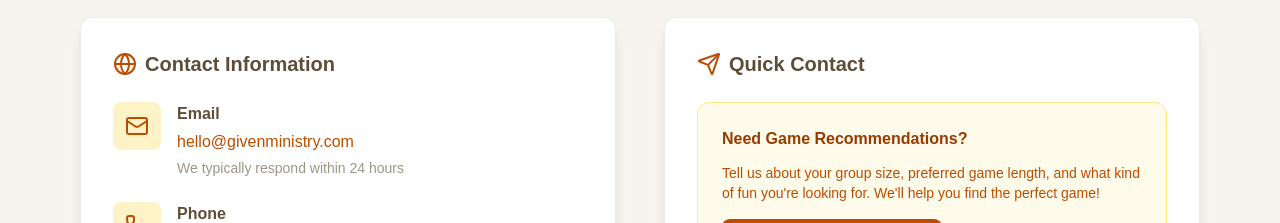
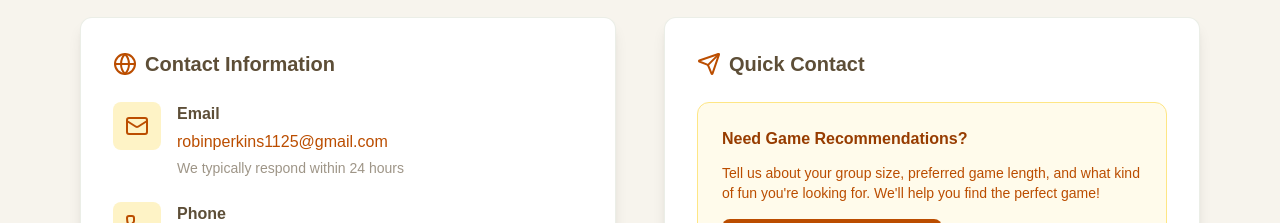
Before and after one commit to givenministryLLC/given-ministry-boardgames, a Next.js app: page / in a window 1280 px wide. Shown: the part 2700-2923 px from the top of the page. Built offline with nearby package versions, Linux system fonts and the light colour scheme.

Commit message:
update email

```diff
--- a/src/app/faq/page.tsx
+++ b/src/app/faq/page.tsx
@@ -42,7 +42,7 @@ const faqs = [
         id: 5,
         icon: MessageCircle,
         question: "How can I contact you?",
-        answer: "You can reach us by email at hello@givenministry.com or phone at 937-823-1411. We typically respond within 24 hours."
+        answer: "You can reach us by email at robinperkins1125@gmail.com or phone at 937-823-1411. We typically respond within 24 hours."
     }
 ];
 
@@ -122,7 +122,7 @@ export default function FAQPage() {
                     </p>
                     <div className="flex flex-col sm:flex-row items-center justify-center gap-4">
                         <a
-                            href="mailto:hello@givenministry.com"
+                            href="mailto:robinperkins1125@gmail.com"
                             className="inline-flex items-center space-x-2 bg-warm-cream text-amber-700 px-6 py-3 rounded-lg font-semibold hover:bg-yellow-50 transition-colors"
                         >
                             <Mail className="w-5 h-5" />
--- a/src/app/page.tsx
+++ b/src/app/page.tsx
@@ -312,7 +312,7 @@ export default function Home() {
                   <div>
                     <h4 className="font-semibold text-deep-brown mb-1">Email</h4>
                     <p className="text-amber-700 hover:text-amber-800 transition-colors">
-                      <a href="mailto:hello@givenministry.com">hello@givenministry.com</a>
+                      <a href="mailto:robinperkins1125@gmail.com">robinperkins1125@gmail.com</a>
                     </p>
                     <p className="text-sm text-deep-brown/60 mt-1">
                       We typically respond within 24 hours
@@ -379,7 +379,7 @@ export default function Home() {
                     We'll help you find the perfect game!
                   </p>
                   <a
-                    href="mailto:hello@givenministry.com?subject=Game Recommendation Request"
+                    href="mailto:robinperkins1125@gmail.com?subject=Game Recommendation Request"
                     className="inline-flex items-center space-x-2 bg-amber-700 text-warm-cream px-4 py-2 rounded-lg text-sm font-medium hover:bg-amber-800 transition-colors"
                   >
                     <Mail className="w-4 h-4" />
@@ -394,7 +394,7 @@ export default function Home() {
                   </p>
                   <div className="flex flex-col sm:flex-row gap-3">
                     <a
-                      href="mailto:hello@givenministry.com"
+                      href="mailto:robinperkins1125@gmail.com"
                       className="inline-flex items-center justify-center space-x-2 bg-sage-green text-warm-cream px-4 py-2 rounded-lg text-sm font-medium hover:bg-sage-green/80 transition-colors"
                     >
                       <Mail className="w-4 h-4" />
--- a/src/app/policies/page.tsx
+++ b/src/app/policies/page.tsx
@@ -197,7 +197,7 @@ export default function PoliciesPage() {
                     </p>
                     <div className="flex flex-col sm:flex-row items-center justify-center gap-4">
                         <a
-                            href="mailto:hello@givenministry.com"
+                            href="mailto:robinperkins1125@gmail.com"
                             className="inline-flex items-center space-x-2 bg-warm-cream text-amber-700 px-6 py-3 rounded-lg font-semibold hover:bg-yellow-50 transition-colors"
                         >
                             <Mail className="w-5 h-5" />
--- a/src/components/Footer.tsx
+++ b/src/components/Footer.tsx
@@ -30,7 +30,7 @@ export default function Footer() {
                         <div className="space-y-2">
                             <div className="flex items-center space-x-2 text-warm-cream/80">
                                 <Mail className="w-4 h-4 text-gold" />
-                                <span>hello@givenministry.com</span>
+                                <span>robinperkins1125@gmail.com</span>
                             </div>
                             <div className="flex items-center space-x-2 text-warm-cream/80">
                                 <Phone className="w-4 h-4 text-gold" />
```
